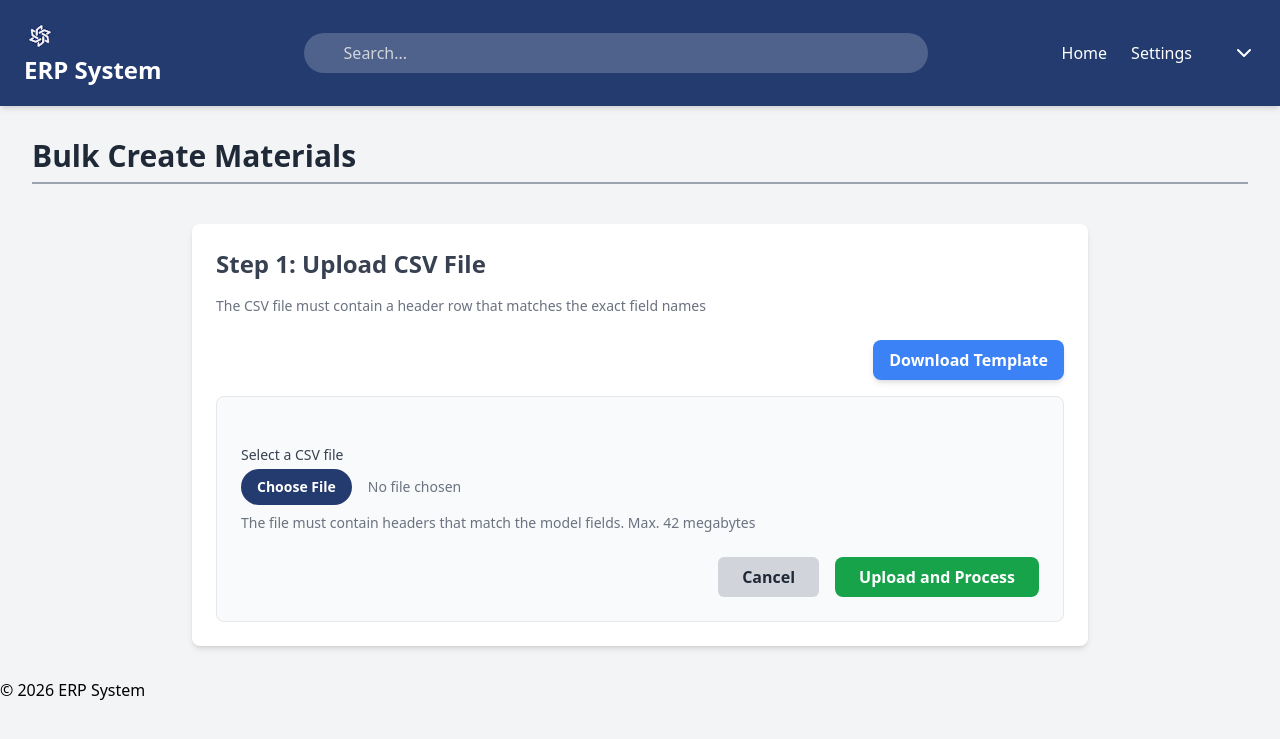
After one commit to EdwinRamosCabrera/Django-ERP, a Django app: template app_materials/templates/materials/material_bulk_upload.html in a window 1280 px wide. The commit adds this page. Shown: the top 739 px of the page. Run offline with Django 5.2, Linux system fonts and the light colour scheme; the template is opened without the code that fills it: values that come from a table or form of the project are taken from there, others are empty; some libraries are stand-ins or nearby versions.

Commit message:
Carga masiva de materiales

```diff
--- a/app_materials/forms.py
+++ b/app_materials/forms.py
@@ -5,3 +5,9 @@ class MaterialForm(forms.ModelForm):
     class Meta:
         model = Material
         fields = ['id_material','name', 'description', 'unit', 'material_type','status']
+
+class CsvUploadForm(forms.Form):
+    csv_file = forms.FileField( # FileField es un formulario para subir archivos
+        label='Select a CSV file',
+        help_text='The file must contain headers that match the model fields. Max. 42 megabytes'
+    )
--- /dev/null
+++ b/app_materials/templates/materials/material_bulk_upload.html
@@ -0,0 +1,113 @@
+{% extends "core/base.html" %}
+
+{% load static %}
+
+{% block title %}Bulk Create Materials{% endblock %}
+
+{% block content %}
+
+<h2 class="text-3xl font-bold text-gray-800 mb-6 border-b-2 border-gray-400 pb-2">Bulk Create Materials</h2>
+
+<div class="max-w-4xl mx-auto bg-white p-6 rounded-lg shadow-md mt-10">
+
+    {% if messages %}
+        {% for message in messages %}
+            <div class="mb-4 p-4 rounded-lg
+            {% if message.tags == 'success' %}bg-green-100 border-l-4 border-green-500 text-green-700{% endif %}
+            {% if message.tags == 'error' %}bg-red-100 border-l-4 border-red-500 text-red-700{% else %}bg-blue-100 border border-blue-400 text-blue-700{% endif %}" role="alert">
+                {{ message }}
+            </div>
+        {% endfor %}
+    {% endif %}
+
+    {% if not report_generated %}
+        <h3 class="text-2xl font-semibold text-gray-700 mb-4">Step 1: Upload CSV File</h3>
+        <p class="text-sm text-gray-500 mb-6">The CSV file must contain a header row that matches the exact field names</p>
+
+        <div class="flex justify-end mb-4">
+            <a href="{% url 'materials:download_material_template' %}" class="bg-blue-500 text-white font-semibold px-4 py-2 rounded-lg transition-colors duration-300 hover:bg-blue-600 flex items-center space-x-2 text-center shadow-md">
+                <span>Download Template</span>
+            </a>
+        </div>
+
+        <form method="post" enctype="multipart/form-data" class="space-y-6 border p-6 rounded-lg bg-gray-50">
+            {% csrf_token %}
+
+            <!-- Mostrar errores no asociados a un campo específico -->
+            {% if form.non_field_errors %}
+            <div class="bg-red-100 border-l-4 border-red-500 text-red-700 p-4 mb-4" role="alert">
+                {% for error in form.non_field_errors %}
+                    <p>{{ error }}</p>
+                {% endfor %}
+            </div>
+            {% endif %}
+            <div>
+                <!-- Campo de subida de archivo CSV, cargamos el label y help_text que definimos en form.py -->
+                <label for="{{ form.csv_file.id_for_label }}" class="block text-sm font-medium text-gray-700">{{ form.csv_file.label }}</label>
+                <div class="mt-1">
+                    <input type="file" name="{{ form.csv_file.html_name }}" id="{{ form.csv_file.id_for_label }}" class="block w-full text-sm text-gray-500 file:mr-4 file:py-2 file:px-4 file:rounded-full file:border-0 file:text-sm file:font-semibold file:bg-[#233b6e] file:text-white hover:file:bg-[#1a2c53] transition-colors duration-300">
+                    <p class="mt-2 text-sm text-gray-500">{{ form.csv_file.help_text }}</p>
+                    {% if form.csv_file.errors %}
+                    <div class="bg-red-100 border-l-4 border-red-500 text-red-700 p-2 mt-1 rounded text-sm">
+                        {% for error in form.csv_file.errors %}
+                            <p class="text-red-500 text-sm">{{ error }}</p>
+                        {% endfor %}
+                    </div>
+                    {% endif %}
+                </div>
+            </div>
+
+            <div class="flex justify-end space-x-4">
+                <a href="{% url 'materials:materials_list' %}" class="bg-gray-300 text-gray-800 font-semibold px-6 py-2 rounded-md hover:bg-gray-400 transition-colors duration-300">Cancel</a>
+                <!--Se envia el archivo CSV al backend para su procesamiento-->
+                <button type="submit" class="bg-green-600 text-white font-semibold px-6 py-2 rounded-lg hover:bg-green-700 transition-colors duration-300">Upload and Process</button>
+            </div>
+        </form>
+    {% endif %}
+
+    <!-- Mostrar el reporte de resultados (correcto o con errores) después de procesar el archivo CSV -->
+    {% if report_generated %}
+        <h3 class="text-2xl font-semibold text-gray-700 mb-4">Step 2: Upload Results</h3>
+        <div class="space-y-4 max-h-96 overflow-y-auto">
+            <p class="text-lg font-medium">Total Rows Processed: <span class="font-bold">{{ total_rows }}</span></p>
+            <p class="text-lg font-medium text-green-600">Successful Created: <span class="font-bold">{{ successful_count }}</span></p>
+            <p class="text-lg font-medium text-red-600">Rows with Errors: <span class="font-bold">{{ error_count }}</span></p>
+        </div>
+
+        <!-- Mostrar los registros con errores si los hay -->
+        {% if error_records %}
+        <h4 class="text-xl font-semibold text-red-600 mb-4 border-b pb-2">Error Details:</h4>
+        <div class="space-y-4 max-h-96 overflow-y-auto border rounded-lg">
+            {% for record in error_records %}
+            <div class="bg-red-100 border border-red-300 rounded-lg p-4">
+                <p class="font-bold text-red-800">Row #{{ record.row }} - {{ record.data.name|default:"[Name not Available" }} (ID: {{ record.data.id_material|default:"[N/A]"}}):</p>
+                <ul class="list-disc list-inside ml-4 text-sm text-red-700 mt-2">
+                    {% for field, error_msg in record.errors.items %}
+                    <li>**{{ field|capfirst}}** {{ error_msg }}</li>
+                    {% endfor %}
+                </ul>
+            </div>
+            {% endfor %}
+        </div>
+        {% endif %}
+
+        <!-- Mostrar los registros creados exitosamente si los hay -->
+        {% if successful_records %}
+        <h4 class="text-xl font-semibold text-green-600 mb-4 border-b pb-2 mt-8">Created Records Details:</h4>
+        <div class="max-h-64 overflow-y-auto border p-2 rounded bg-green-50">
+            {% for record in successful_records %}
+            <div class="p-2 border-b border-green-300 text-sm">
+                <p class="font-medium text-green-800">Row #{{ record.row }}: **{{ record.data.name|default:"[No Name]"}}** (ID: {{ record.data.id_material|default:"[N/A]"}}) created successfully.</p>
+            </div>
+            {% endfor %}
+        </div>
+        {% endif %}
+        <!-- Botones para volver a la lista de proveedores o subir otro archivo CSV -->
+        <div class="flex justify-end mt-8 gap-4">
+            <a href="{% url 'materials:materials_list' %}" class="bg-[#233b6e] text-white font-semibold px-6 py-2 rounded-lg hover:bg-[#1a2c53] transition-colors duration-300">Back to Material List</a>
+            <a href="{% url 'materials:material_bulk_create' %}" class="bg-blue-600 text-white font-semibold px-6 py-2 rounded-lg hover:bg-blue-700 transition-colors duration-300">Upload Another CSV</a>
+        </div>
+    {% endif %}
+</div>
+
+{% endblock %}
--- a/app_materials/templates/materials/material_list.html
+++ b/app_materials/templates/materials/material_list.html
@@ -40,10 +40,13 @@
                     <!-- Export buttons, nos lleva funcion CSV en views.py y tambien toma todos los valores que tengamos en el filtro -->
                     <a href="?export=csv{% for key,value in request.GET.items %}{% if key != 'page' %}&{{ key }}={{ value }}{% endif %}{% endfor %}" class="bg-green-600 text-white font-semibold px-6 py-2 rounded-lg shadow-md hover:bg-green-700 transition-colors duration-300 text-center">Export CSV</a>
                 </div>
+                <div class="flex justify-end mb-4">
+                    <a href="{% url 'materials:material_bulk_create' %}" class="bg-indigo-600 text-white font-semibold px-4 py-2 rounded-md text-center shadow-md hover:bg-indigo-700 transition-colors duration-300">Bulk Upload (CSV)</a>
+                </div>
                 {% if permissions.materials >= 2 %}
                 <a href="{% url 'materials:materials_create' %}" class="bg-[#233b6e] text-white font-semibold px-6 py-2 rounded-lg text-center  transition-colors duration-300 hover:bg-[#1a2c53] ">Create New Material</a>
                 {% endif %}
-            </div>
+            </>
         </div>
     </form>
 </div>
--- a/app_materials/urls.py
+++ b/app_materials/urls.py
@@ -1,5 +1,5 @@
 from django.urls import path
-from .views import material_edit, materials_list, material_create, material_delete
+from .views import material_edit, materials_list, material_create, material_delete, material_bulk_create, download_material_template
 
 app_name = 'materials'
 
@@ -8,4 +8,6 @@ urlpatterns = [
     path('create/', material_create, name='materials_create'),
     path('edit/<int:id>/', material_edit, name='material_edit'),
     path('delete/<int:id>/', material_delete, name='material_delete'),
+    path('bulk-create/', material_bulk_create, name='material_bulk_create'),
+    path('bulk/template/', download_material_template, name='download_material_template'),
 ]
--- a/app_suppliers/forms.py
+++ b/app_suppliers/forms.py
@@ -9,7 +9,7 @@ class SupplierForm(forms.ModelForm):
 
 
 class CsvUploadForm(forms.Form):
-    csv_file = forms.FileField( # FileField es un formilario para subir archivos
+    csv_file = forms.FileField( # FileField es un formulario para subir archivos
         label='Select a CSV file',
         help_text='The file must contain headers that match the model fields. Max. 42 megabytes'
     )
--- a/app_suppliers/urls.py
+++ b/app_suppliers/urls.py
@@ -8,6 +8,6 @@ urlpatterns = [
     path('create/', views.supplier_create, name='supplier_create'),
     path('edit/<int:id>/', views.supplier_edit, name='supplier_edit'),
     path('delete/<int:id>/', views.supplier_delete, name='supplier_delete'),
-    path('bulk_create/', views.supplier_bulk_create, name='supplier_bulk_create'),
+    path('bulk-create/', views.supplier_bulk_create, name='supplier_bulk_create'),
     path('bulk/template/', views.download_supplier_template, name='download_supplier_template'),
 ]
```
Also changed, not shown: app_materials/views.py (+112 -1 lines).
